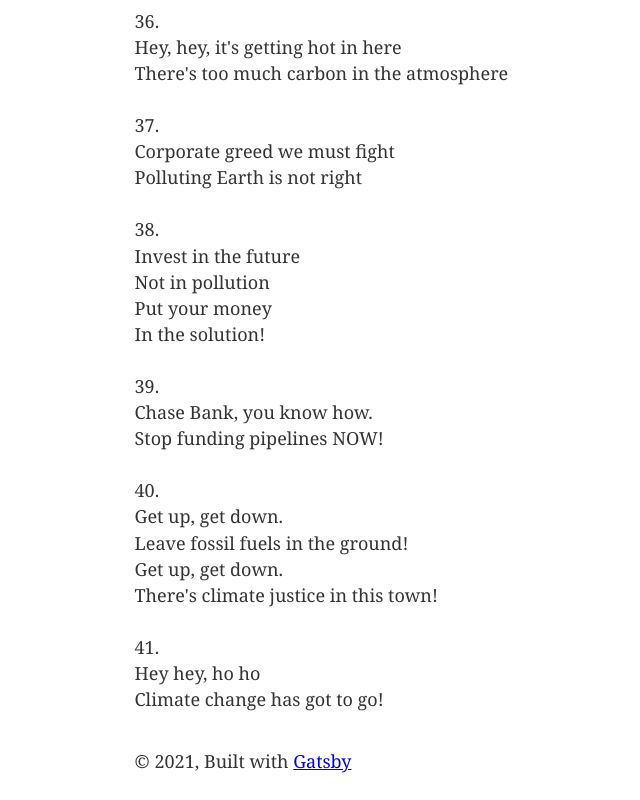
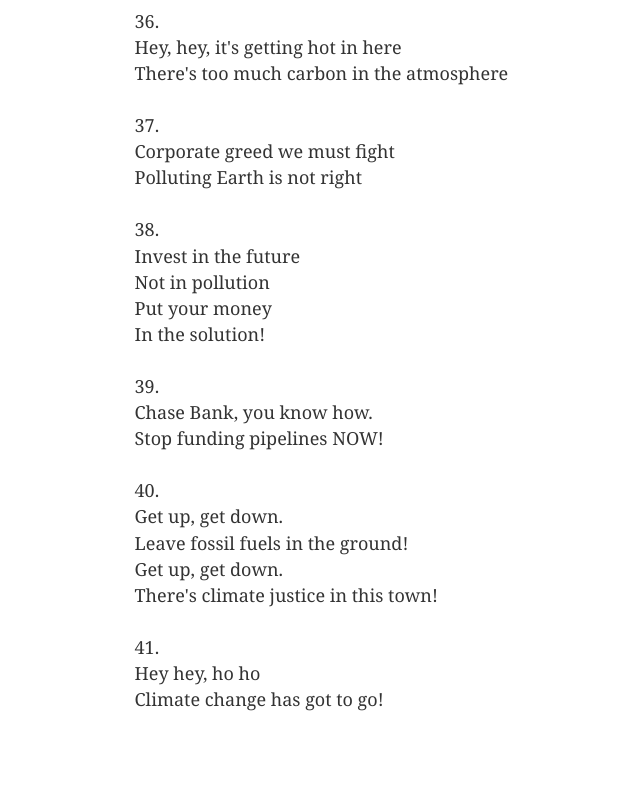
Before and after one commit to sophyphreak/chants, a Gatsby site: page / in a window 1280 px wide. Shown: the part 5647-6447 px from the top of the page, without its empty margins (45-685 px from the left). After the commit the page ends 6411 px from the top, so only its background shows below. Built offline with nearby package versions, Linux system fonts and the light colour scheme; Gatsby itself is replaced by a stand-in of ours.

Commit message:
removed footer

```diff
--- a/src/components/layout.js
+++ b/src/components/layout.js
@@ -34,15 +34,6 @@
         }}
       >
         <main>{children}</main>
-        <footer
-          style={{
-            marginTop: `2rem`,
-          }}
-        >
-          © {new Date().getFullYear()}, Built with
-          {` `}
-          <a href="https://www.gatsbyjs.com">Gatsby</a>
-        </footer>
       </div>
     </>
   )
```
